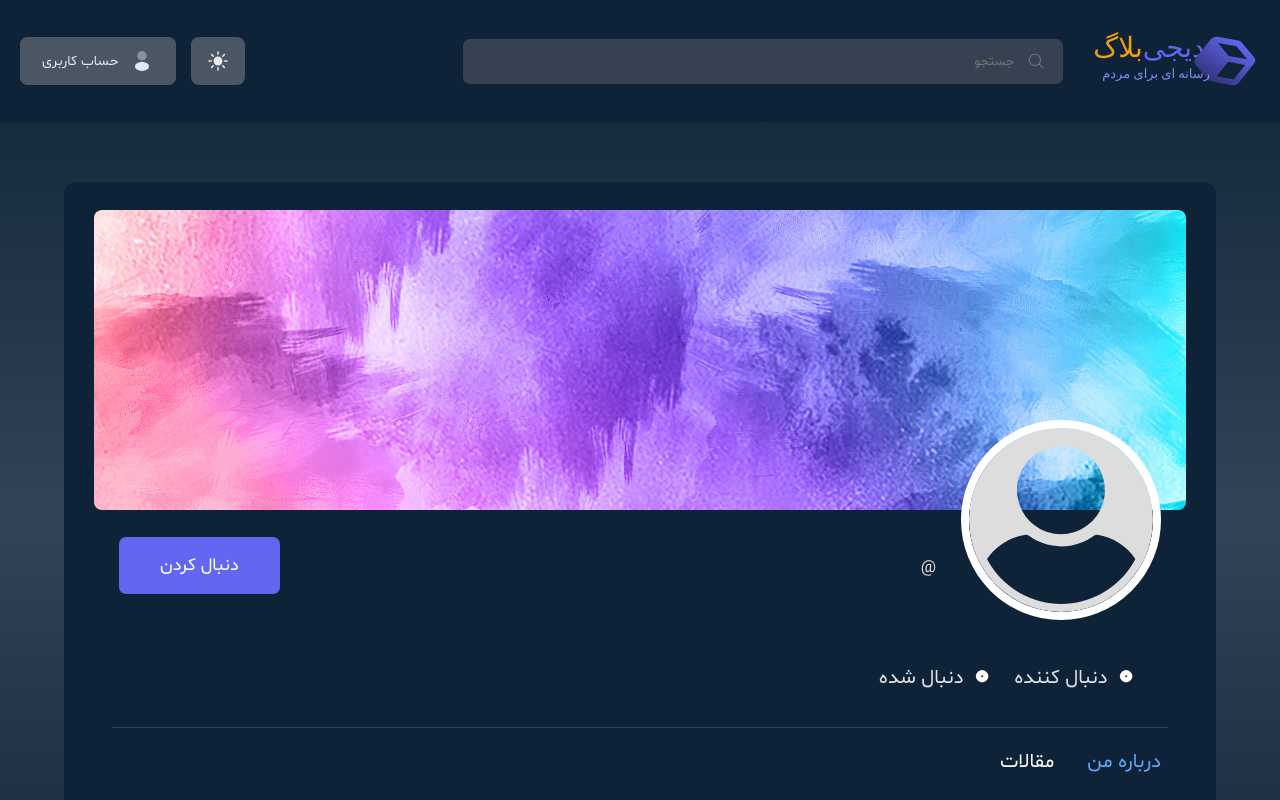
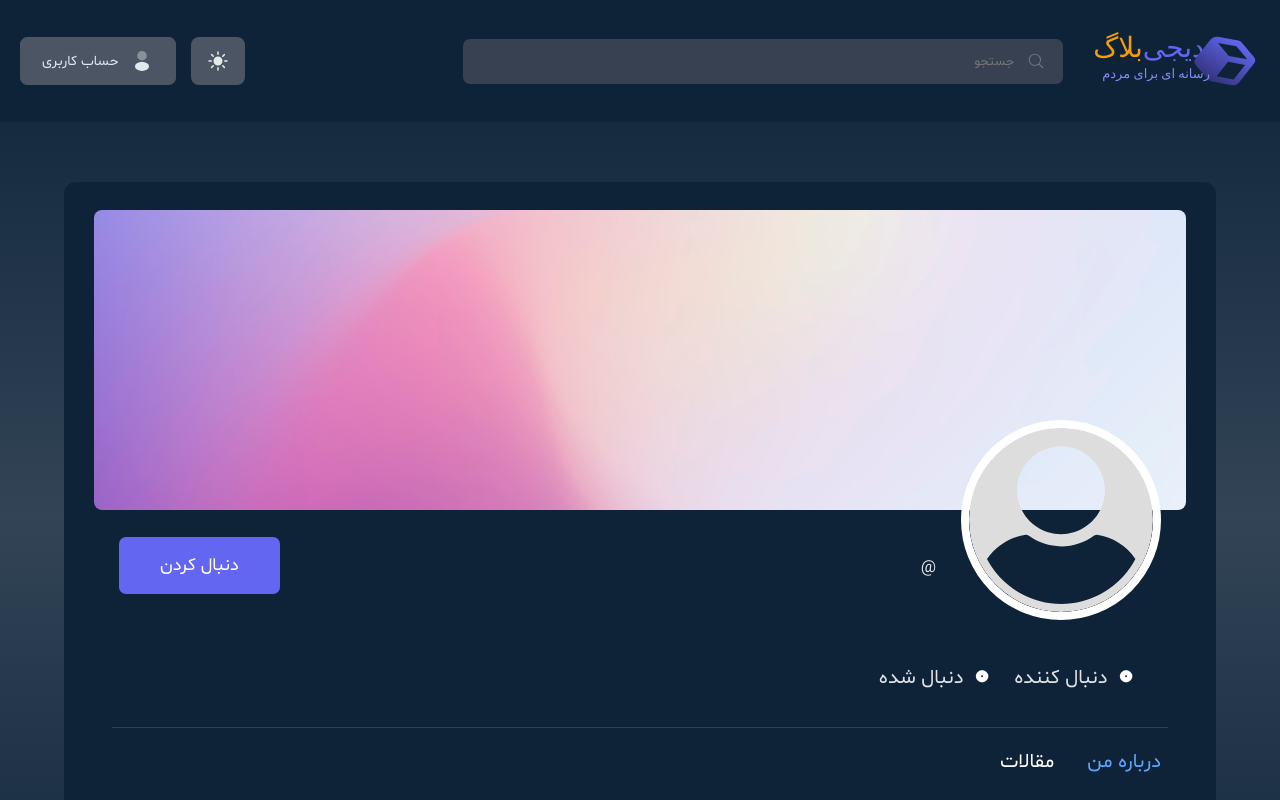
Before and after one commit to abolfazlmahdikhanii/cms, a React (Vite) app: page /articles in a window 1280 px wide. Shown: the top 800 px of the page. Built offline with nearby package versions, Linux system fonts and the light colour scheme; no server answers; the database is empty; a small style sheet from the web is missing.

Commit message:
change background banner user page

```diff
--- a/src/containers/UserPage/UserPage.jsx
+++ b/src/containers/UserPage/UserPage.jsx
@@ -8,6 +8,7 @@ import { supabase } from "../../superbase";
 import usePublicProfile from "../../hooks/usePublicProfile";
 import ModalFollow from "../../components/Ui/ModalFollow/ModalFollow";
 import Loader from "../../components/Ui/Loader/Loader";
+import bannerImg from "../../../src/assets/08.-Violet-Blue.jpg"
 
 const UserPage = ({ session }) => {
   const [loading, setLoading] = useState(false);
@@ -204,7 +205,7 @@ const UserPage = ({ session }) => {
       <Box>
         {/* banner */}
         <div className="user-info--banner">
-          <img src="../../../src/assets/—Pngtree—shading background abstract colorful background_938007.jpg" alt="" />
+          <img src={bannerImg} alt="banner" loading="lazy"/>
         </div>
         <section className="user-info">
           <div className="user-info--wrapper">
```
Also changed, not shown: src/assets/08.-Violet-Blue.jpg (added).
